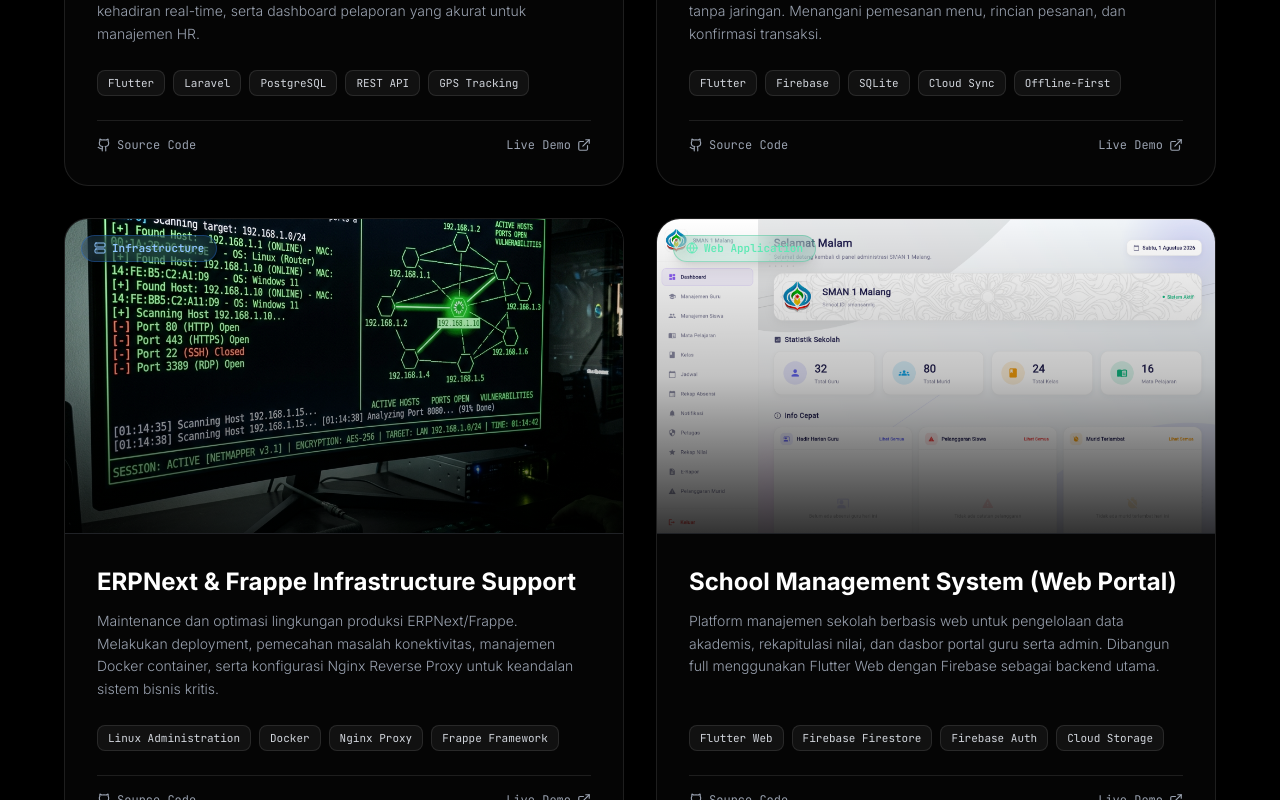
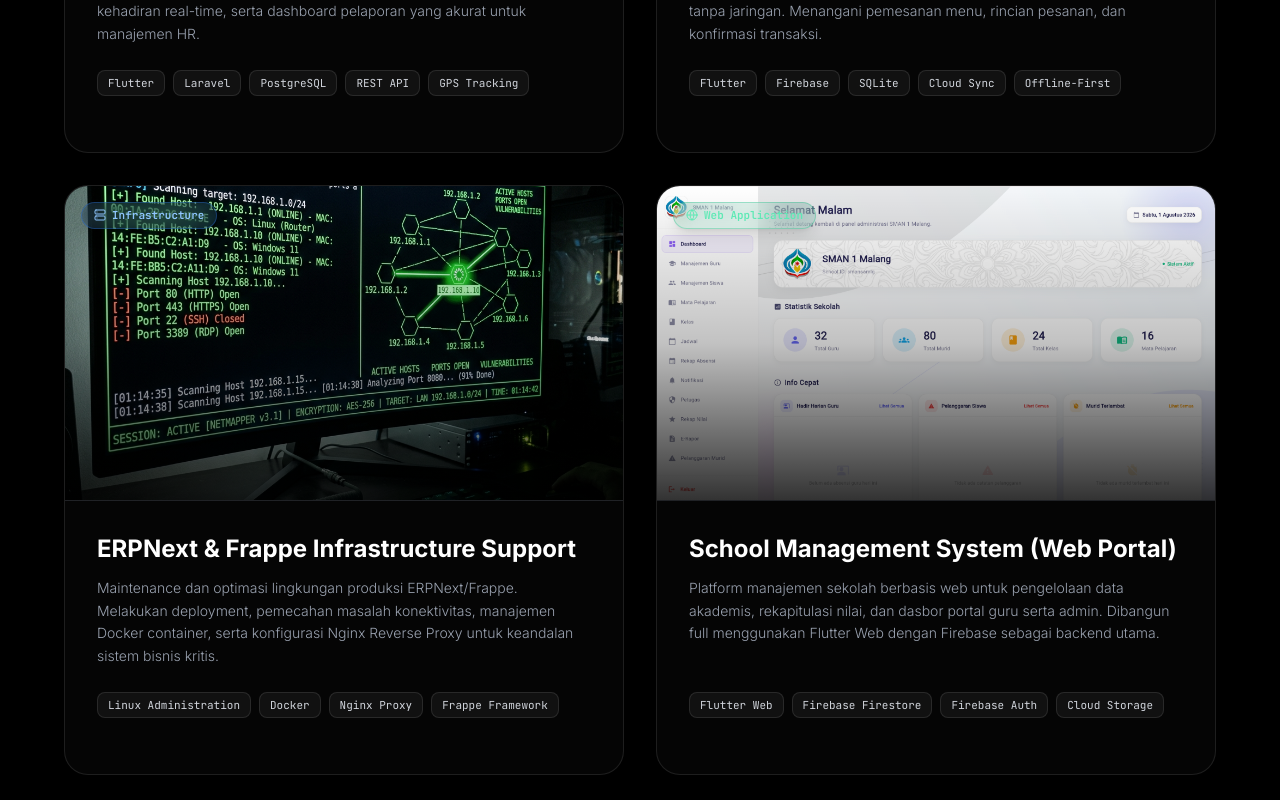
Before and after one commit to fadhlysyahputra02/portofolio, a React (Vite) app: page / in a window 1280 px wide. Shown: the part 2480-3280 px from the top of the page. Built offline with nearby package versions, Linux system fonts and the light colour scheme.

Commit message:
style: remove Source Code and Live Demo buttons from portfolio project cards

```diff
--- a/src/components/Portfolio.jsx
+++ b/src/components/Portfolio.jsx
@@ -223,28 +223,6 @@
                   ))}
                 </div>
 
-                {/* Project Links */}
-                <div className="flex items-center justify-between font-mono text-xs pt-4 border-t border-white/10 mt-auto">
-                  <a
-                    href={project.github}
-                    target="_blank"
-                    rel="noreferrer"
-                    className="flex items-center gap-1.5 text-gray-400 hover:text-white transition-colors cursor-pointer"
-                  >
-                    <GithubIcon size={14} />
-                    Source Code
-                  </a>
-
-                  <a
-                    href={project.live}
-                    target="_blank"
-                    rel="noreferrer"
-                    className="flex items-center gap-1.5 text-gray-400 hover:text-teal-400 transition-colors cursor-pointer"
-                  >
-                    Live Demo
-                    <ExternalLink size={14} />
-                  </a>
-                </div>
               </div>
             </motion.div>
           ))}
```
